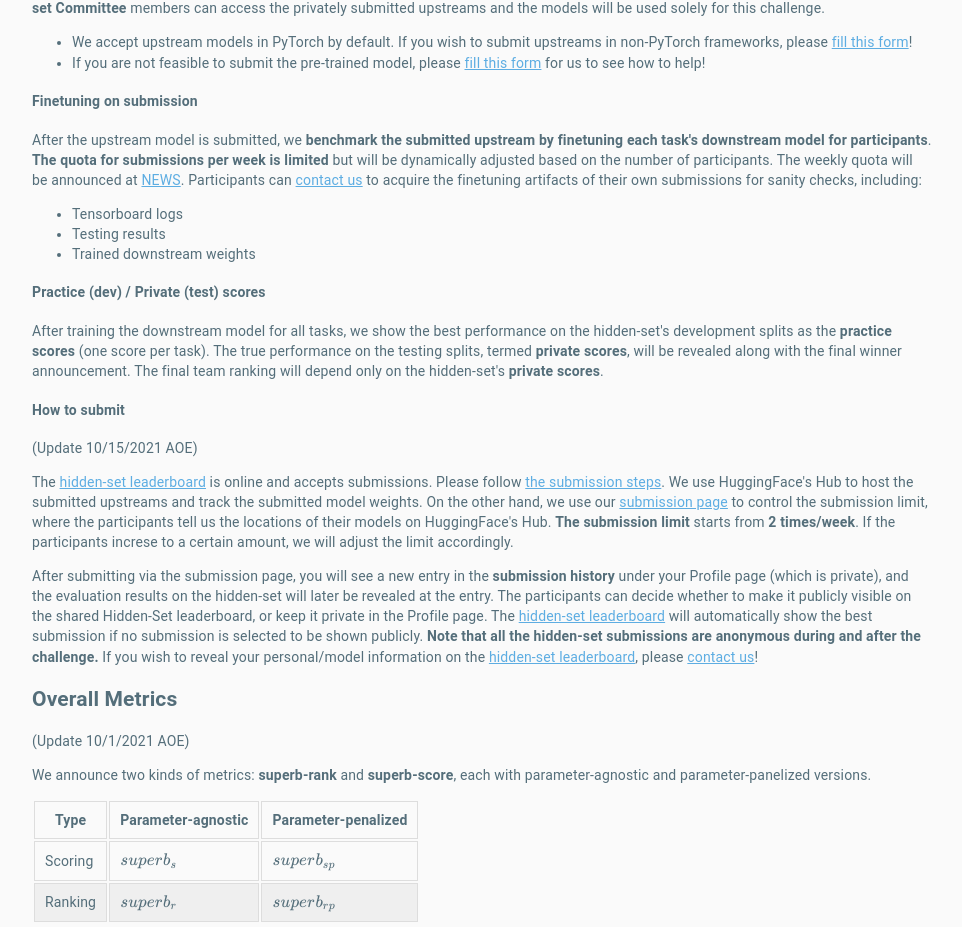
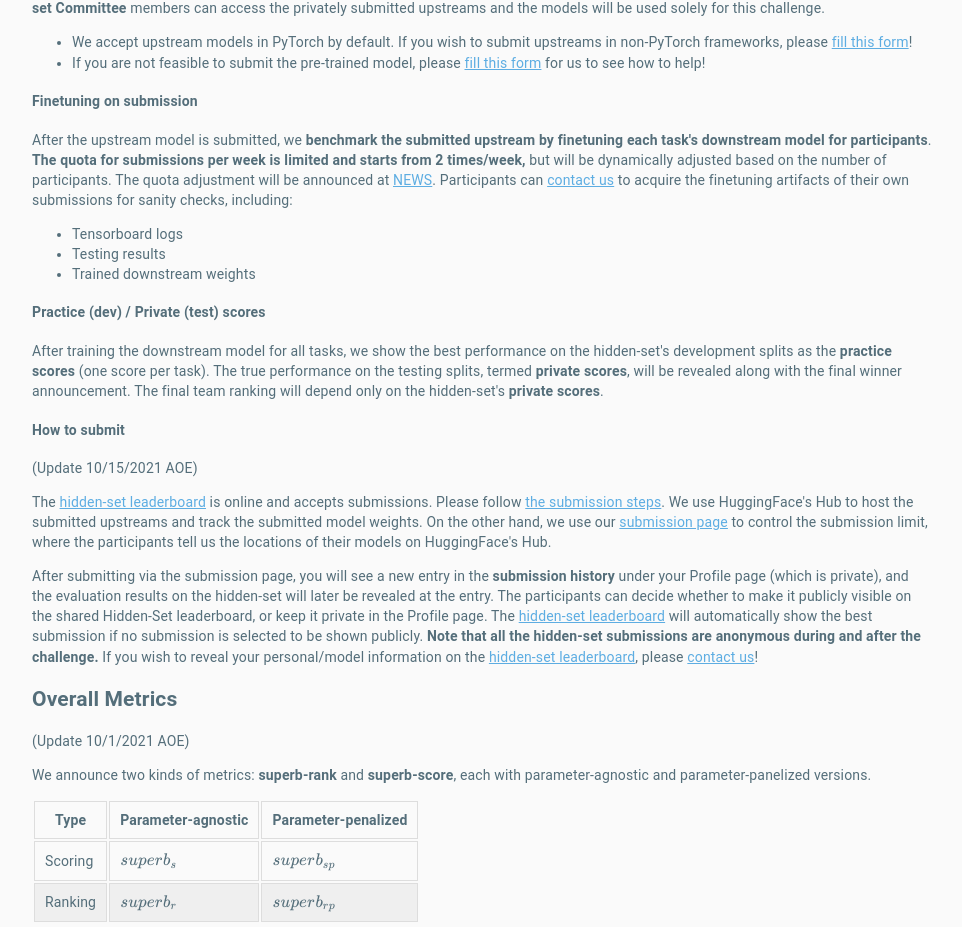
Before and after one commit to superbbenchmark/website-react, a React (Create React App) app in the folder frontend/: page /challenge in a window 1280 px wide. Shown: the part 5594-6521 px from the top of the page, without its empty margins (158-1120 px from the left). Built offline with nearby package versions, Linux system fonts and the light colour scheme.

Commit message:
better layout

```diff
--- a/frontend/src/policy.js
+++ b/frontend/src/policy.js
@@ -191,7 +191,7 @@ The leaderboard accepts **submissions with the upstream model solely**, includin
 
 #### Finetuning on submission
 
-After the upstream model is submitted, we **benchmark the submitted upstream by finetuning each task's downstream model for participants**. **The quota for submissions per week is limited** but will be dynamically adjusted based on the number of participants. The weekly quota will be announced at [NEWS](https://superbbenchmark.org/news). Participants can [contact us](#Contact) to acquire the finetuning artifacts of their own submissions for sanity checks, including:
+After the upstream model is submitted, we **benchmark the submitted upstream by finetuning each task's downstream model for participants**. **The quota for submissions per week is limited and starts from 2 times/week,** but will be dynamically adjusted based on the number of participants. The quota adjustment will be announced at [NEWS](https://superbbenchmark.org/news). Participants can [contact us](#Contact) to acquire the finetuning artifacts of their own submissions for sanity checks, including:
 
 - Tensorboard logs
 - Testing results
@@ -205,7 +205,7 @@ After training the downstream model for all tasks, we show the best performance
 
 (Update 10/15/2021 AOE)
 
-The [hidden-set leaderboard](leaderboard?subset=Hidden+Dev+Set&track=constrained) is online and accepts submissions. Please follow [the submission steps](https://huggingface.co/superb/superb-submission). We use HuggingFace's Hub to host the submitted upstreams and track the submitted model weights. On the other hand, we use our [submission page](submit?type=hidden) to control the submission limit, where the participants tell us the locations of their models on HuggingFace's Hub. **The submission limit** starts from **2 times/week**. If the participants increse to a certain amount, we will adjust the limit accordingly.
+The [hidden-set leaderboard](leaderboard?subset=Hidden+Dev+Set&track=constrained) is online and accepts submissions. Please follow [the submission steps](https://huggingface.co/superb/superb-submission). We use HuggingFace's Hub to host the submitted upstreams and track the submitted model weights. On the other hand, we use our [submission page](submit?type=hidden) to control the submission limit, where the participants tell us the locations of their models on HuggingFace's Hub.
 
 After submitting via the submission page, you will see a new entry in the **submission history** under your Profile page (which is private), and the evaluation results on the hidden-set will later be revealed at the entry.
 The participants can decide whether to make it publicly visible on the shared Hidden-Set leaderboard, or keep it private in the Profile page.
```
